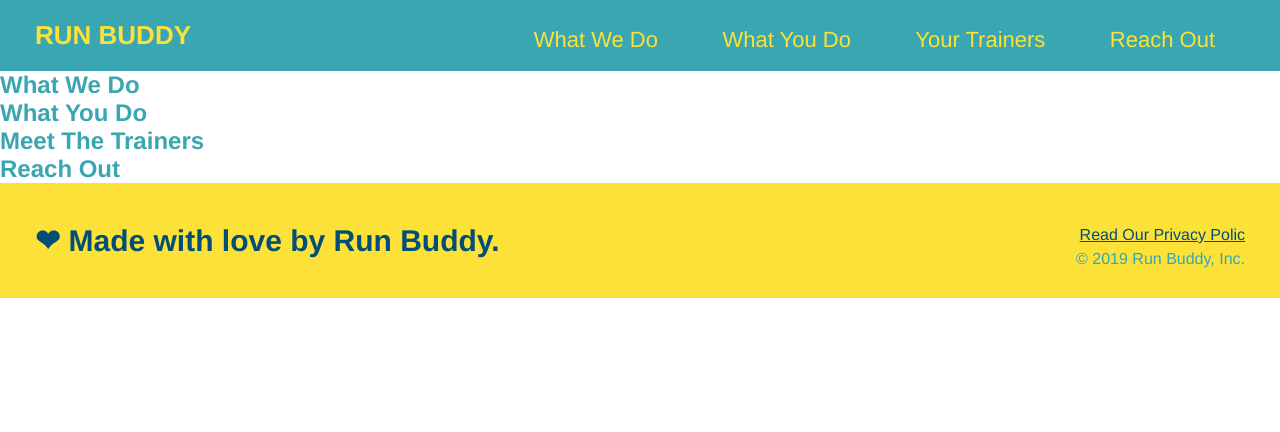
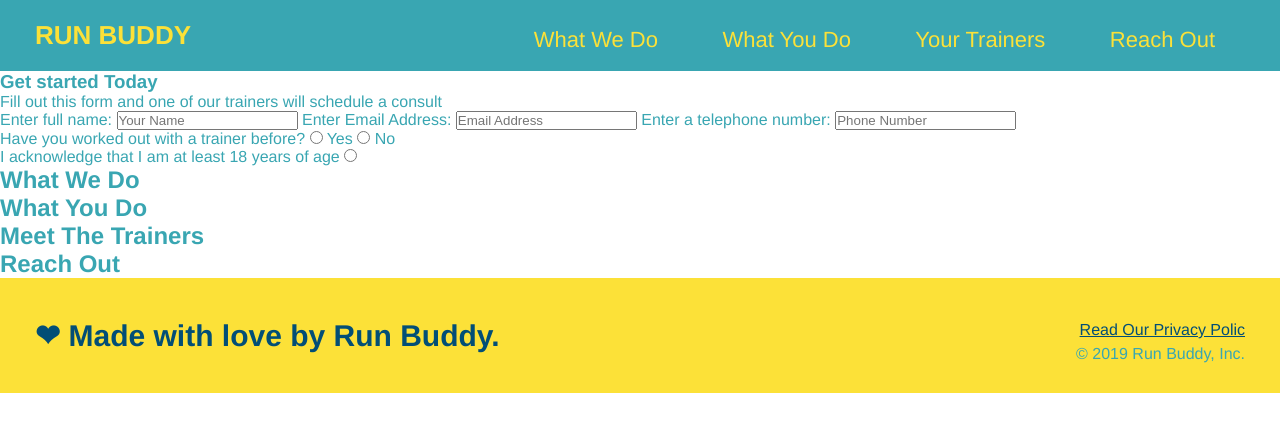
Before and after one commit to Frostquill/run-buddy, a plain HTML site: page index.html in a window 1280 px wide. Drawn offline with Linux system fonts and the light colour scheme.

Commit message:
<radio buttons

```diff
--- a/index.html
+++ b/index.html
@@ -30,6 +30,34 @@
         </ul>
         </nav>
     </header>
+
+    <section>
+        <div>
+            <h3>Get started Today</h3>
+            <p>Fill out this form and one of our trainers will schedule a consult</p>
+            <!-- Add form element -->
+            <form>
+                <label for="name">Enter full name:</label>
+                <input type="text" placeholder="Your Name" name="name" id="name" />
+                <label for="email">Enter Email Address:</label>
+                <input type="text" placeholder="Email Address" email="email" id="email" />
+                <label for="phone">Enter a telephone number:</label>
+                <input type="text" placeholder="Phone Number" name="phone" id="phone" />
+                <p>
+                    Have you worked out with a trainer before?
+                    <input type="radio" name="trainer-confirm" id="trainer-yes" />
+                    <label for="trainer-yes"> Yes</label>
+                    <input type="radio" name="trainer-confirm" id="trainer-no" />
+                    <label for="trainer-no">No</label>
+                </p>
+                <p>
+                    I acknowledge that I am at least 18 years of age
+                    <input type="radio" name="age-confirm" id="age-confirm" />
+                </p>
+            </form>
+
+        </div>
+    </section>
 
 
    <!-- hero/jumbotron-->
```
